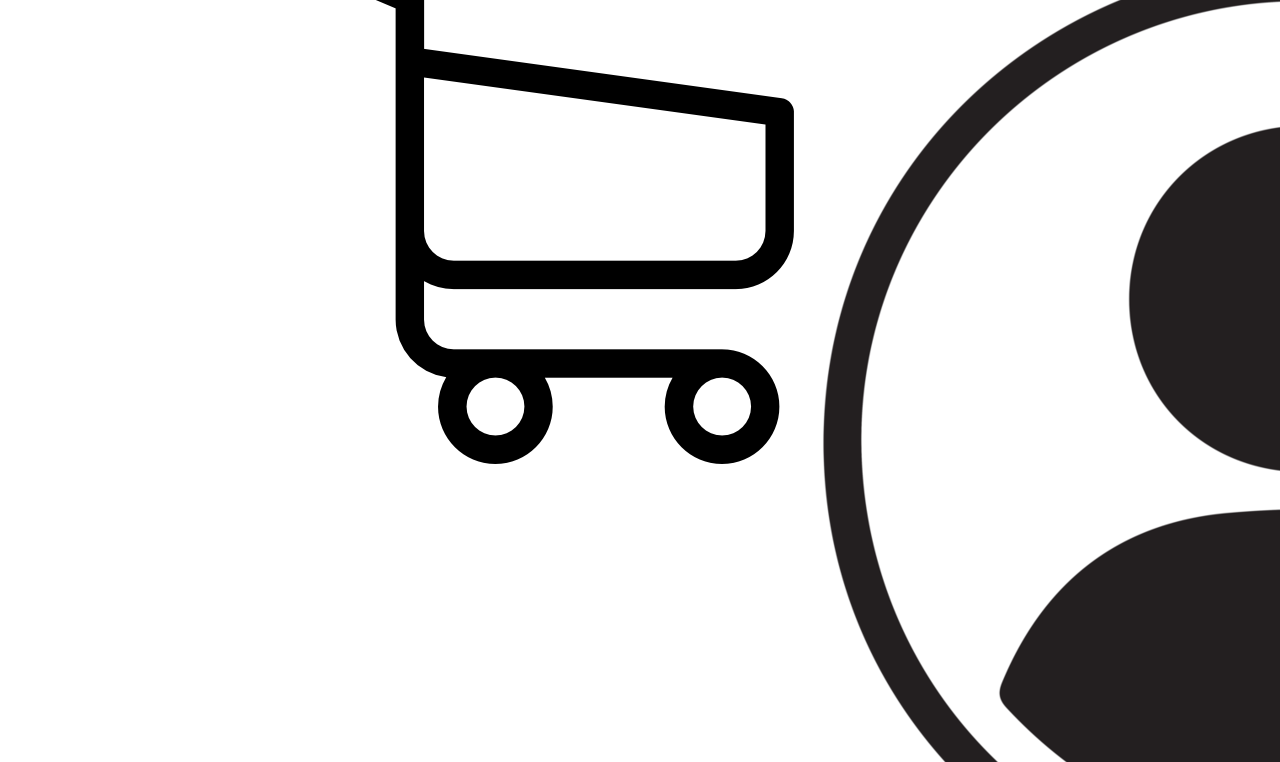
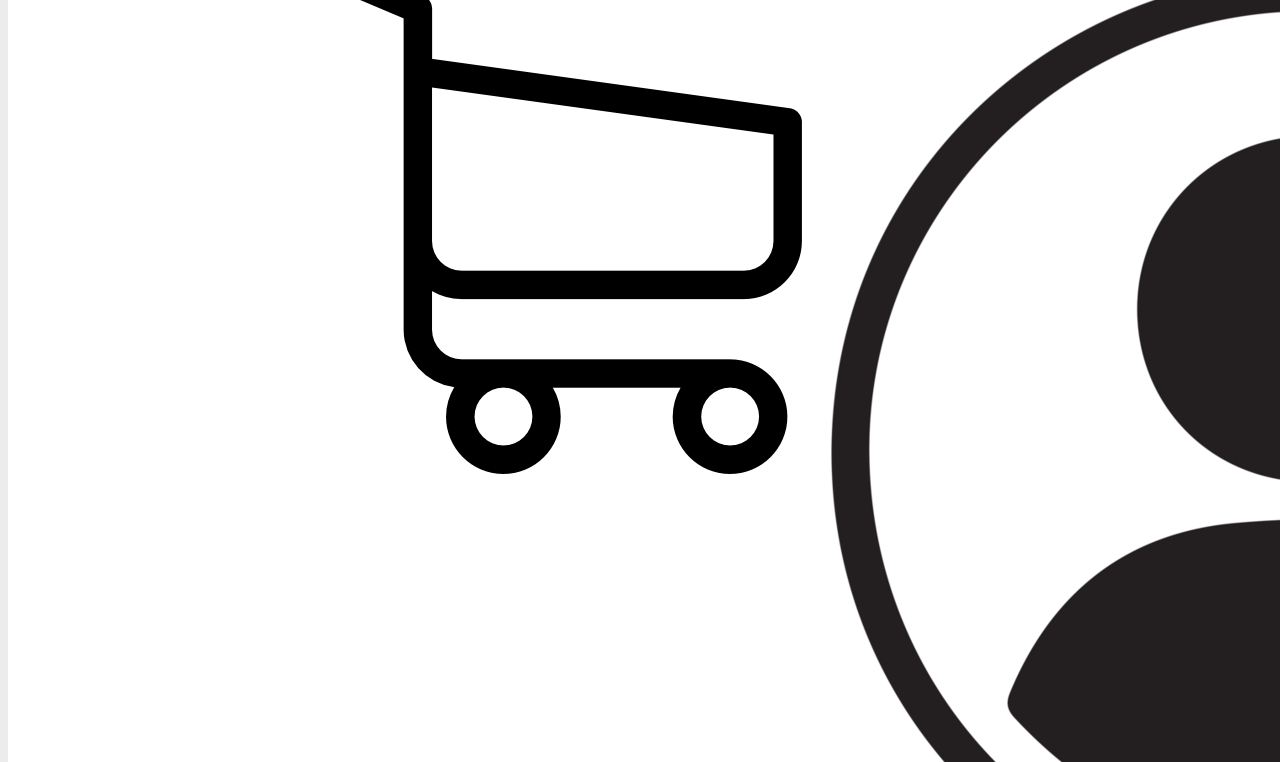
Before and after one commit to pietrop01/PI_Usina_Eco-Cultural, a plain HTML site: page loja.html in a window 1280 px wide. Shown: the part 1388-2150 px from the top of the page. Drawn offline with Linux system fonts and the light colour scheme.

Commit message:
mudanças css

```diff
--- a/css/style.css
+++ b/css/style.css
@@ -1,16 +1,3 @@
-html,body{
-  width: 100;
-  height: 100;
-}
-
-* {
-  margin: 0;
-  padding: 0;
-  box-sizing: border-box;
-  text-decoration: none;
-  list-style: none;
-}
-
 /* CSS DA NAV BAR */
 nav {
   font-family: "Roboto Serif", serif;
```
